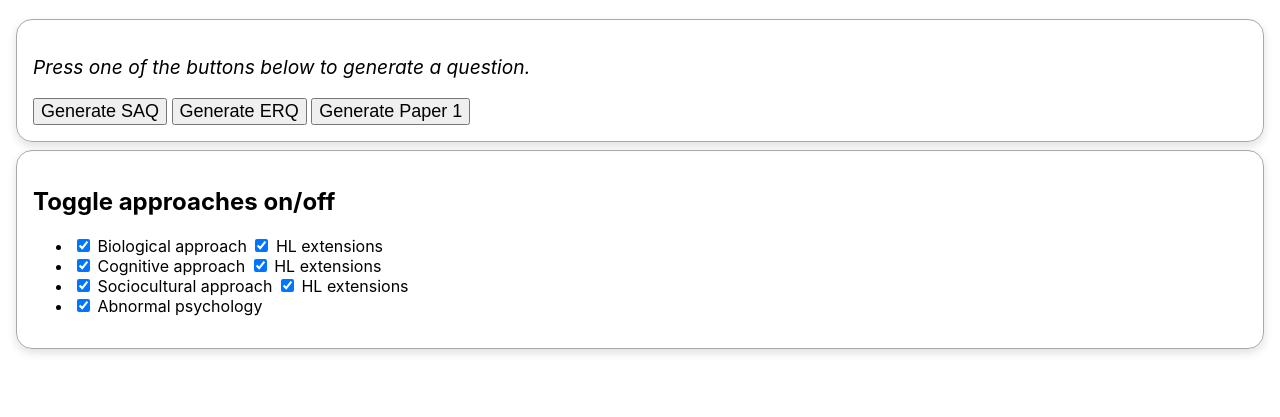
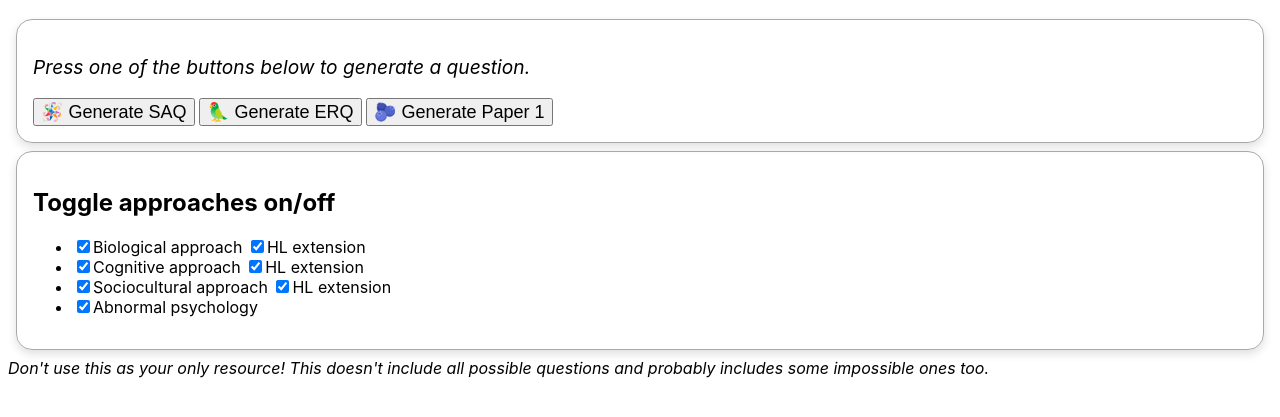
Before and after one commit to Juuxel/psychology-question-generator, a plain HTML site: page build/index.html in a window 1280 px wide. Shown: the part 63-480 px from the top of the page. Drawn offline with Linux system fonts and the light colour scheme.

Commit message:
Updates 2

```diff
--- a/build/index.html
+++ b/build/index.html
@@ -2,6 +2,7 @@
 <html>
 
 <head>
+    <meta charset="UTF-8">
     <title>Psychology Question Generator</title>
     <script src="main.js"></script>
     <style>
@@ -28,6 +29,10 @@
             margin: 0.5em;
             box-shadow: 0px 4px 10px 0px #E0E0E0;
         }
+
+        .checkboxes label, .buttons {
+            user-select: none;
+        }
     </style>
 </head>
 
@@ -37,31 +42,33 @@
         <p id="question">
             <em>Press one of the buttons below to generate a question.</em>
         </p>
-        <div>
-            <button onclick="generateSaq()">Generate SAQ</button>
-            <button onclick="generateErq()">Generate ERQ</button>
-            <button onclick="generateP1()">Generate Paper 1</button>
+        <div class="buttons">
+            <button id="saq-button" onclick="generateSaq()">🪅 Generate SAQ</button>
+            <button id="erq-button" onclick="generateErq()">🦜 Generate ERQ</button>
+            <button onclick="generateP1()">🫐 Generate Paper 1</button>
         </div>
     </div>
     <div class="card">
         <h2>Toggle approaches on/off</h2>
         <ul class="checkboxes">
-            <li><input class="approach-checkbox" type="checkbox" id="biological-checkbox" onclick="toggle('biological')">
-                <label for="biological-checkbox">Biological approach</label>
-                <input class="approach-checkbox" type="checkbox" id="biological-hl-checkbox" onclick="toggleHl('biological')">
-                <label for="biological-hl-checkbox">HL extensions</label>
-            <li><input class="approach-checkbox" type="checkbox" id="cognitive-checkbox" onclick="toggle('cognitive')">
-                <label for="cognitive-checkbox">Cognitive approach</label>
-                <input class="approach-checkbox" type="checkbox" id="cognitive-hl-checkbox" onclick="toggleHl('cognitive')">
-                <label for="cognitive-hl-checkbox">HL extensions</label>
-            <li><input class="approach-checkbox" type="checkbox" id="sociocultural-checkbox" onclick="toggle('sociocultural')">
-                <label for="sociocultural-checkbox">Sociocultural approach</label>
-                <input class="approach-checkbox" type="checkbox" id="sociocultural-hl-checkbox" onclick="toggleHl('sociocultural')">
-                <label for="cognitive-hl-checkbox">HL extensions</label>
-            <li><input class="approach-checkbox" type="checkbox" id="abnormal-checkbox" onclick="toggle('abnormal')">
-                <label for="abnormal-checkbox">Abnormal psychology</label>
+            <li><input class="approach-checkbox" type="checkbox" id="biological-checkbox"
+                       onclick="toggle('biological')"><label for="biological-checkbox">Biological approach</label>
+                <input class="approach-checkbox" type="checkbox" id="biological-hl-checkbox"
+                       onclick="toggleHl('biological')"><label for="biological-hl-checkbox">HL extension</label>
+            <li><input class="approach-checkbox" type="checkbox" id="cognitive-checkbox"
+                       onclick="toggle('cognitive')"><label for="cognitive-checkbox">Cognitive approach</label>
+                <input class="approach-checkbox" type="checkbox" id="cognitive-hl-checkbox"
+                       onclick="toggleHl('cognitive')"><label for="cognitive-hl-checkbox">HL extension</label>
+            <li><input class="approach-checkbox" type="checkbox" id="sociocultural-checkbox"
+                       onclick="toggle('sociocultural')"><label for="sociocultural-checkbox">Sociocultural approach</label>
+                <input class="approach-checkbox" type="checkbox" id="sociocultural-hl-checkbox"
+                       onclick="toggleHl('sociocultural')"><label for="sociocultural-hl-checkbox">HL extension</label>
+            <li><input class="approach-checkbox" type="checkbox" id="abnormal-checkbox"
+                       onclick="toggle('abnormal')"><label for="abnormal-checkbox">Abnormal psychology</label>
         </ul>
     </div>
+    <em>Don't use this as your only resource! This doesn't include all possible questions
+        and probably includes some impossible ones too.</em>
 </body>
 
 </html>
--- a/build/main.js
+++ b/build/main.js
@@ -276,10 +276,20 @@ function generateP1() {
 function toggle(approach) {
     const set = questionSets[approach];
     set.enabled = !set.enabled;
+    const hlCheckbox = document.getElementById(approach + "-hl-checkbox");
+    if (hlCheckbox != null) {
+        hlCheckbox.disabled = !set.enabled;
+    }
+    updateButtonStatus("saq-button", false);
+    updateButtonStatus("erq-button", true);
 }
 function toggleHl(approach) {
     const set = questionSets[approach];
     set.hlExtension = !set.hlExtension;
+}
+function updateButtonStatus(id, erq) {
+    const questionCount = questionSets.enabled(erq).length;
+    document.getElementById(id).disabled = (questionCount == 0);
 }
 // Set all approaches to be enabled by default
 document.addEventListener("DOMContentLoaded", () => {
```
Also changed, not shown: src/index.html (+25 -18 lines), src/main.ts (+13 -0 lines).
